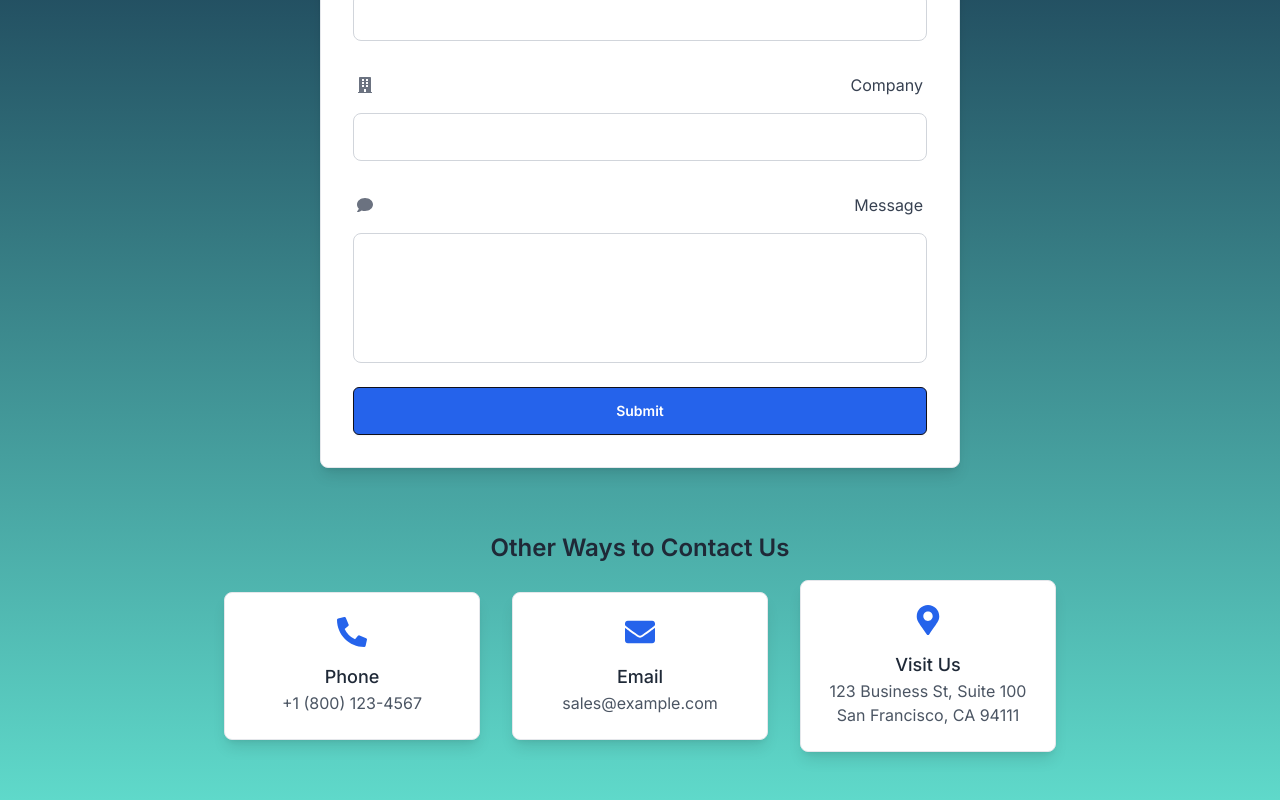
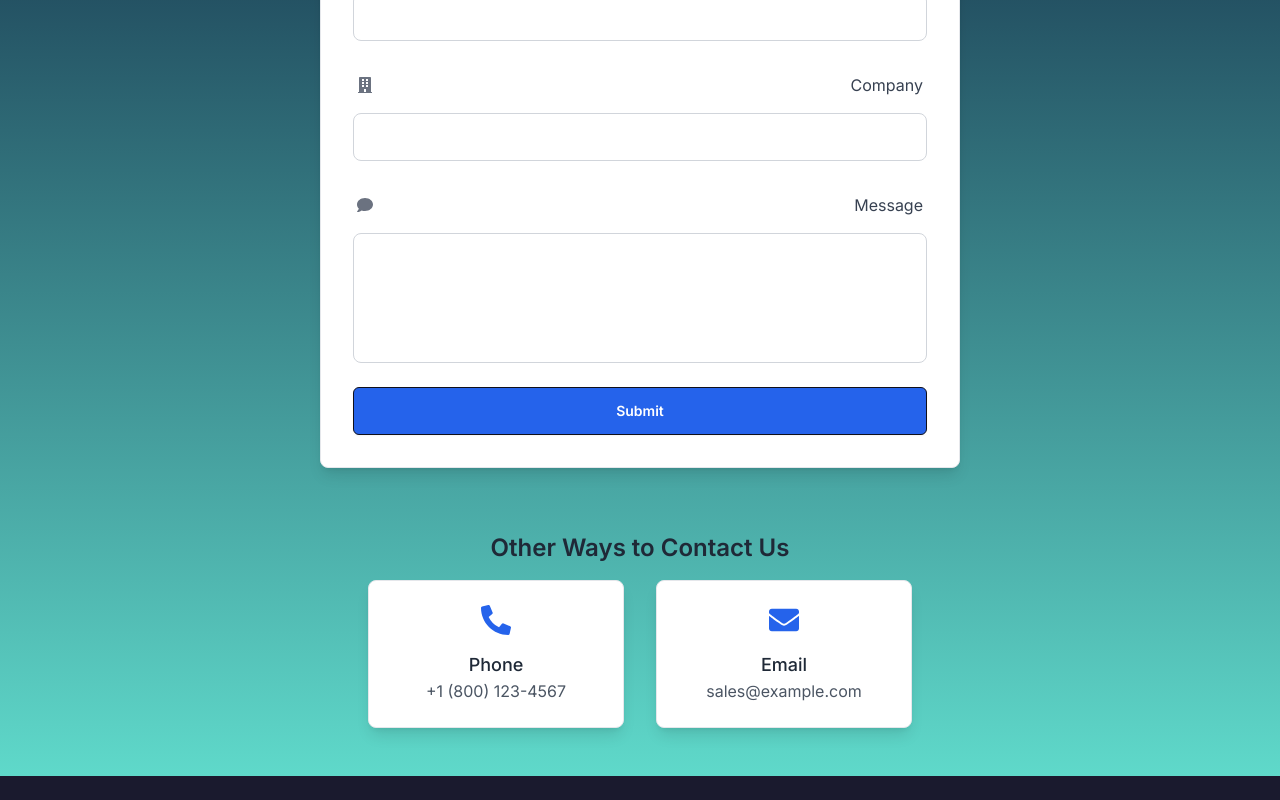
Before and after one commit to titan1230/Tiny-Path, a Next.js app: page /contact in a window 1280 px wide. Shown: the part 476-1276 px from the top of the page. After the commit the page ends 1252 px from the top, so only its background shows below. Built offline with nearby package versions, Linux system fonts and the light colour scheme.

Commit message:
Remove address section from Contact Sales page

```diff
--- a/src/app/contact/page.tsx
+++ b/src/app/contact/page.tsx
@@ -131,12 +131,6 @@ const ContactSalesPage: React.FC = () => {
             <p className="text-lg font-medium text-gray-800">Email</p>
             <p className="text-gray-600">sales@example.com</p>
           </div>
-          <div className="flex flex-col items-center bg-white p-6 rounded-lg shadow-lg border border-gray-200 w-64 hover:shadow-xl transition duration-300 ease-in-out">
-            <FaMapMarkerAlt className="text-3xl text-blue-600 mb-4" />
-            <p className="text-lg font-medium text-gray-800">Visit Us</p>
-            <p className="text-gray-600">123 Business St, Suite 100</p>
-            <p className="text-gray-600">San Francisco, CA 94111</p>
-          </div>
         </div>
       </div>
     </div>
```
